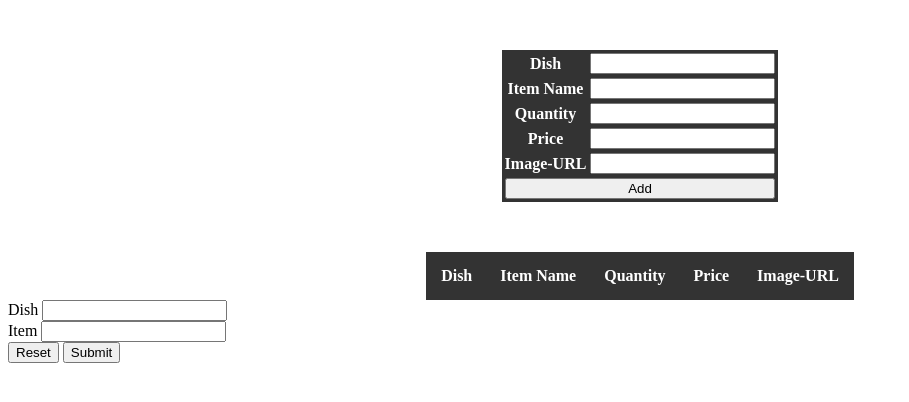
After one commit to mukilan007/Placement_Integrated_App, a Flask app: template templates/new_user.html in a window 1280 px wide. The commit adds this page. Shown: the top 402 px of the page, without its empty margins (0-909 px from the left). Run offline with Flask 2, Linux system fonts and the light colour scheme; the template is opened without the code that fills it, so the values that code supplies are empty.

Commit message:
Reaustrant_page

```diff
--- a/static/js/Loader.js
+++ b/static/js/Loader.js
@@ -3,7 +3,7 @@ function loader(){
 }
 
 function fadeOut(){
-  setInterval(loader, 100)
+  setInterval(loader, 1000)
 }
 
 window.onload = fadeOut;
--- /dev/null
+++ b/templates/new_user.html
@@ -0,0 +1,122 @@
+<!DOCTYPE html>
+<html lang="en">
+<head>
+    <meta charset="UTF-8">
+    <title>New_User</title>
+</head>
+<body>
+
+
+
+<center>
+		<table>
+			<thead>
+				<tr>
+					<th>Dish</th>
+					<td><input type="text" name="Veg/Non-Veg" id="Dish"></td>
+				</tr>
+			</thead>
+			<tbody>
+				<tr>
+					<th>Item Name</th>
+					<td><input type="text" name="Item" id="Item"></td>
+				</tr>
+				<tr>
+					<th>Quantity</th>
+					<td><input type="text" name="Quantity" id="Quantity"></td>
+				</tr>
+				<tr>
+					<th>Price</th>
+					<td><input type="text" name="Price" id="Price"></td>
+				</tr>
+                <tr>
+					<th>Image-URL</th>
+					<td><input type="text" name="Image" id="Image"></td>
+				</tr>
+				<tr id="btna">
+					<td colspan="2"><input type="button" name="button" id="btn" value="Add" onclick="AddRow()"onclick="onreset(0)"></td>
+				</tr>
+			</tbody>
+		</table>
+
+		<table id="show">
+			<thead>
+				<tr>
+					<th>Dish</th>
+					<th>Item Name</th>
+					<th>Quantity</th>
+					<th>Price</th>
+                    <th>Image-URL</th>
+				</tr>
+			</thead>
+		</table>
+</center>
+
+	<script>
+
+		var list1 = [];
+		var list2 = [];
+		var list3 = [];
+		var list4 = [];
+		var list5 = [];
+
+		var n = 1;
+		var x = 0;
+
+		function AddRow(){
+
+			var AddRown = document.getElementById('show');
+			var NewRow = AddRown.insertRow(n);
+
+			list1[x] = document.getElementById("Dish").value;
+			list2[x] = document.getElementById("Item").value;
+			list3[x] = document.getElementById("Quantity").value;
+			list4[x] = document.getElementById("Price").value;
+			list5[x] = document.getElementById("Image").value;
+
+			var cel1 = NewRow.insertCell(0);
+			var cel2 = NewRow.insertCell(1);
+			var cel3 = NewRow.insertCell(2);
+			var cel4 = NewRow.insertCell(3);
+			var cel5 = NewRow.insertCell(4);
+
+			cel1.innerHTML = list1[x];
+			cel2.innerHTML = list2[x];
+			cel3.innerHTML = list3[x];
+			cel4.innerHTML = list4[x];
+			cel5.innerHTML = list5[x];
+			n++;
+			x++;
+		}
+
+	</script>
+<style>
+	table{
+	margin-top: 50px;
+	text-align: center;
+	background: #333;
+	color: #fff;
+}
+
+#show th, #show td{
+	padding: 13px;
+}
+
+#btna td input{
+	width: 100%;
+}
+</style>
+<form action="Result.html" method="GET">
+    <div>
+        <label for="dish">Dish</label>
+        <input type="text" name="dish" id="dish">
+    </div>
+    <div>
+        <label for="item">Item</label>
+        <input type="text" name="item" id="item">
+    </div>
+    <button type="reset">Reset</button>
+    <button type="submit">Submit</button>
+</form>
+</body>
+</html>
```
Also changed, not shown: templates/Result.html (added, +22 -0 lines), templates/left-nav.html (+19 -18 lines).
